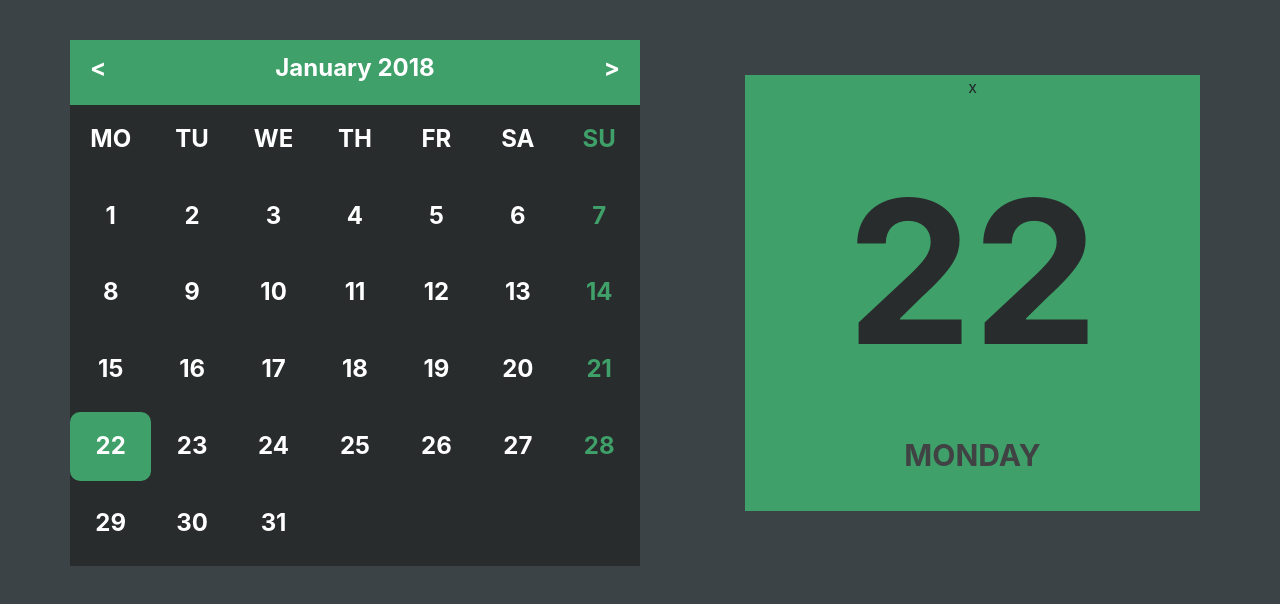
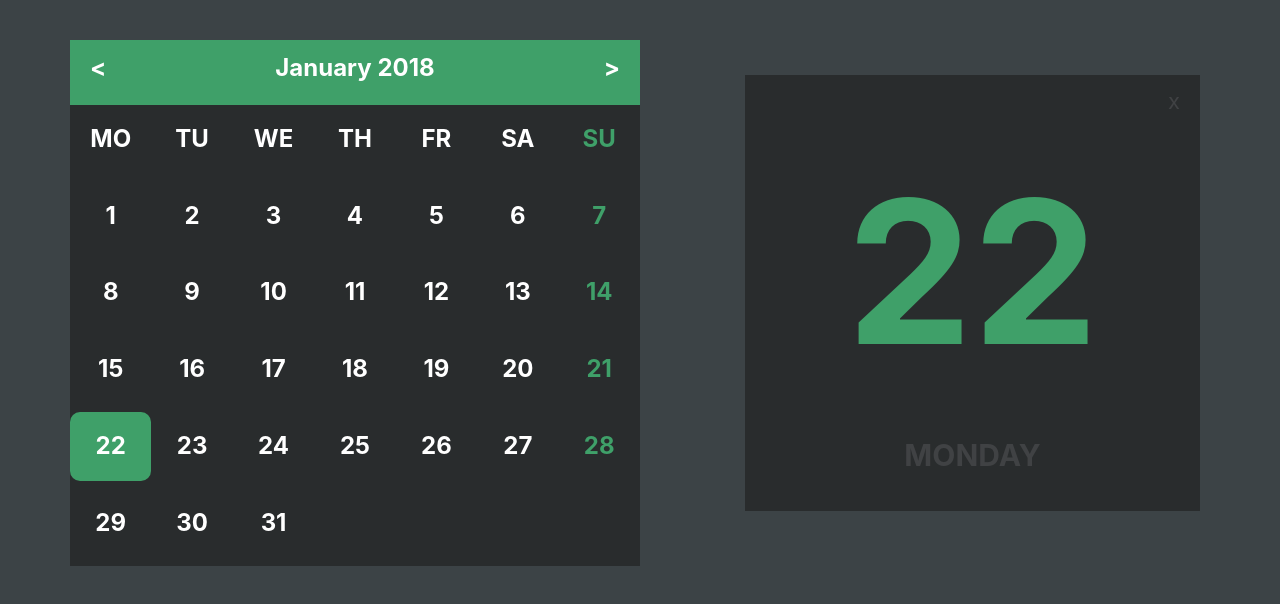
Before and after one commit to shivangiBilora/datepicker, a website built with webpack: page index.html in a window 1280 px wide. Both pictures are taken after a click on the element "22". Built offline with nearby package versions, Linux system fonts and the light colour scheme; files whose address does not match are found by name.

Commit message:
clean: code

```diff
--- a/app.js
+++ b/app.js
@@ -1,34 +1,79 @@
 (function() {
-    console.log("texting");
 
     let today = new Date();
-    let monthsWith31Days = [0, 2, 4, 6, 7, 9, 11];
-    let monthsWith30Days = [1, 3, 5, 8, 10];
-    let months = ["January", "February", "March", "April", "May", "June",
-        "July", "August", "September", "October", "November", "December"
-    ];
-    let days = ["Monday", "Tuesday", "Wednesday", "Thursday", "Friday", "Saturday", "Sunday"];
 
-    let activeMonth = '';
-    let activeDate = '';
-    let calendarDateEle = $(".selected-date .date");
-    calendarDateEle.text(today.getDate());
-    let calendarDayEle = $(".selected-date .day");
-    calendarDayEle.text(days[today.getDay() - 1]);
+    let monthsWith31Days, monthsWith30Days, months, days;
+    let activeMonth, activeDate = '';
+
+    let calendarDateEle, calendarDayEle;
 
 
+
+    /**
+     *
+     * @method to initilise all the constants in the calendar
+     *
+     */
+    let initConstants = function() {
+
+        monthsWith31Days = [0, 2, 4, 6, 7, 9, 11];
+        monthsWith30Days = [3, 5, 8, 10];
+        months = ["January", "February", "March", "April", "May", "June",
+            "July", "August", "September", "October", "November", "December"
+        ];
+        days = ["Monday", "Tuesday", "Wednesday", "Thursday", "Friday", "Saturday", "Sunday"];
+
+    };
+
+
+
+    /**
+     *
+     * @method to initilise all the elements required for manipulating content
+     *
+     */
+
+    let initElements = function() {
+        calendarDateEle = $(".selected-date .date");
+        calendarDayEle = $(".selected-date .day");
+    };
+
+
+
+    /**
+     *
+     * @method to initilise all the elements to the initial state, ie today
+     *
+     */
+    let initTodaysDate = function() {
+        let date = today.getDate();
+        let day = today.getDay();
+
+        calendarDateEle.text(date);
+        calendarDayEle.text(days[day - 1]);
+
+        $($('.week-dates').find('h4')[date - 1]).addClass('active');
+
+    };
+
+
+    /**
+     *
+     * @method to generate calendar
+     *
+     */
     let generateDateElements = function(date) {
 
         let month = date.getMonth();
         let year = date.getFullYear();
         let totalDays = monthsWith31Days.includes(month) ? 31 :
             (monthsWith30Days.includes(month) ? 30 : (year % 4 === 0 ? 29 : 28));
-        let selDate = date.getDate();
 
         activeMonth = month;
         activeDate = date;
 
-        let firstDate = new Date(date.setDate(1));
+        let firstDate = new Date(date.getTime());
+        firstDate.setDate(1);
 
         let firstDay = firstDate.getDay();
         let dateElements = '<div class="week">';
@@ -58,10 +103,19 @@
         $('.week-dates').append(dateElements);
 
         $('.month-name').text(`${months[month]} ${year}`);
-        $($('.week-dates').find('h4')[selDate - 1]).addClass('active');
+
+        if (month === today.getMonth() - 1) {
+            initTodaysDate();
+        }
     };
 
 
+
+    /**
+     *
+     * @method to generate calendar when next is clicked
+     *
+     */
     $(".showNextMonth").on('click', function() {
         let currDate = activeDate;
         currDate.setMonth(activeMonth + 1);
@@ -69,6 +123,12 @@
         generateDateElements(currDate)
     });
 
+
+    /**
+     *
+     * @method to generate calendar when previous is clicked
+     *
+     */
     $(".showPrevMonth").on('click', function() {
         let currDate = activeDate;
         currDate.setMonth(activeMonth - 1);
@@ -76,17 +136,31 @@
         generateDateElements(currDate)
     });
 
+
+    /**
+     *
+     * @method to show current clicked date on right side calendar
+     *
+     */
     $(".week-dates").on('click', 'h4', function(evt) {
+
         let eleIndex = Array.prototype.indexOf.call(this.parentElement.children, this);
-        $(evt.target).closest('.week-dates').find('h4').removeClass('active');
-        $(evt.target).addClass('active');
-        calendarDateEle.text(evt.target.textContent);
+        let target = evt.target;
+
+        $(target).closest('.week-dates').find('h4').removeClass('active');
+        $(target).addClass('active');
+
+        calendarDateEle.text(target.textContent);
         calendarDayEle.text(days[eleIndex]);
 
-        (eleIndex % 6 === 0) ? $(".selected-date .inner-container").addClass("weekend"):
+        ((eleIndex + 1) % 7 === 0) ? $(".selected-date .inner-container").addClass("weekend"):
             $(".selected-date .inner-container").removeClass("weekend");
     });
 
+    initConstants();
     generateDateElements(today);
 
+    initElements();
+    initTodaysDate();
+
 })();
--- a/style.scss
+++ b/style.scss
@@ -1,5 +1,6 @@
 $text-green: rgb(63, 160, 105);
 $text-grey: rgb(41, 44, 45);
+$text-light-grey: rgb(64, 66, 68);
 
 body,
 html {
@@ -44,7 +45,14 @@ html {
                 left: 50%;
                 transform: translate(-50%, 0);
                 text-transform: uppercase;
-                color: rgb(64, 66, 68);
+                color: $text-light-grey;
+            }
+            span {
+                font-size: 22px;
+                position: absolute;
+                right: 20px;
+                top: 10px;
+                color: $text-light-grey;
             }
         }
     }
```
Also changed, not shown: index.html (+2 -2 lines).
